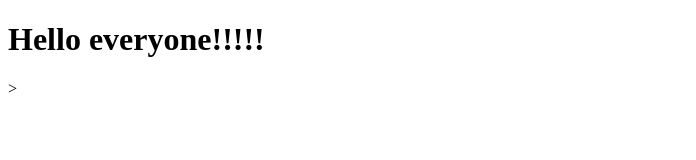
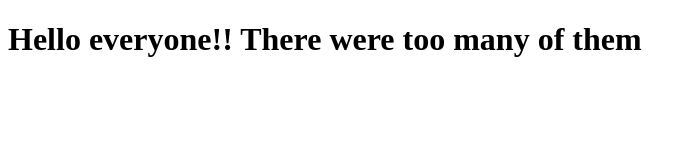
Before and after one commit to keaira33/coursera, a plain HTML site: page site/index.html in a window 1280 px wide. Shown: the whole page, without its empty margins (0-696 px from the left). Drawn offline with Linux system fonts and the light colour scheme.

Commit message:
Little change

```diff
--- a/site/index.html
+++ b/site/index.html
@@ -4,6 +4,6 @@
 	<title>Hello!!!!</title>
 </head>
 <body>
-<h1>Hello everyone!!!!!</h1>>
+<h1>Hello everyone!! There were too many of them </h1>
 </body>
 </html>
```
